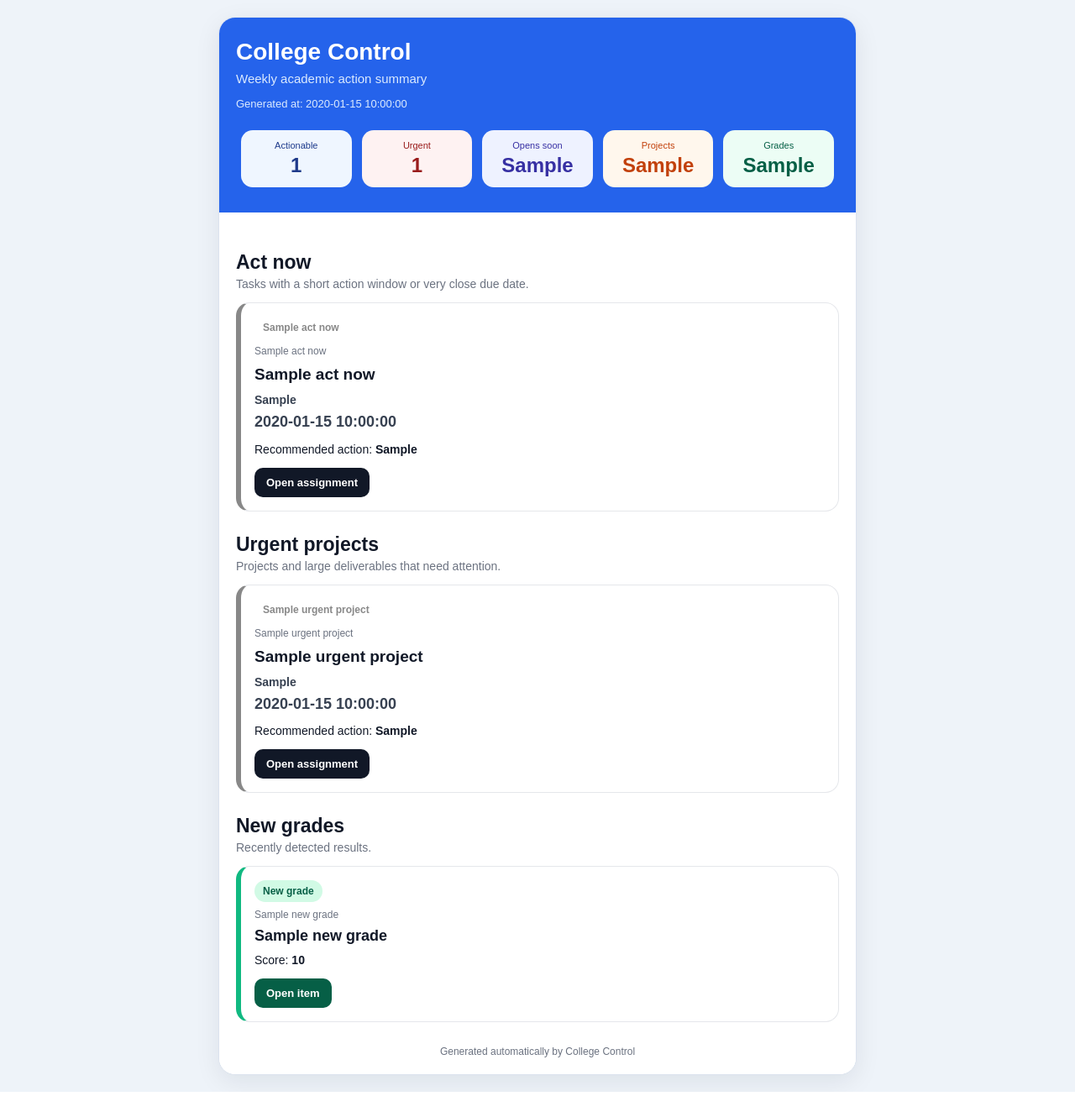
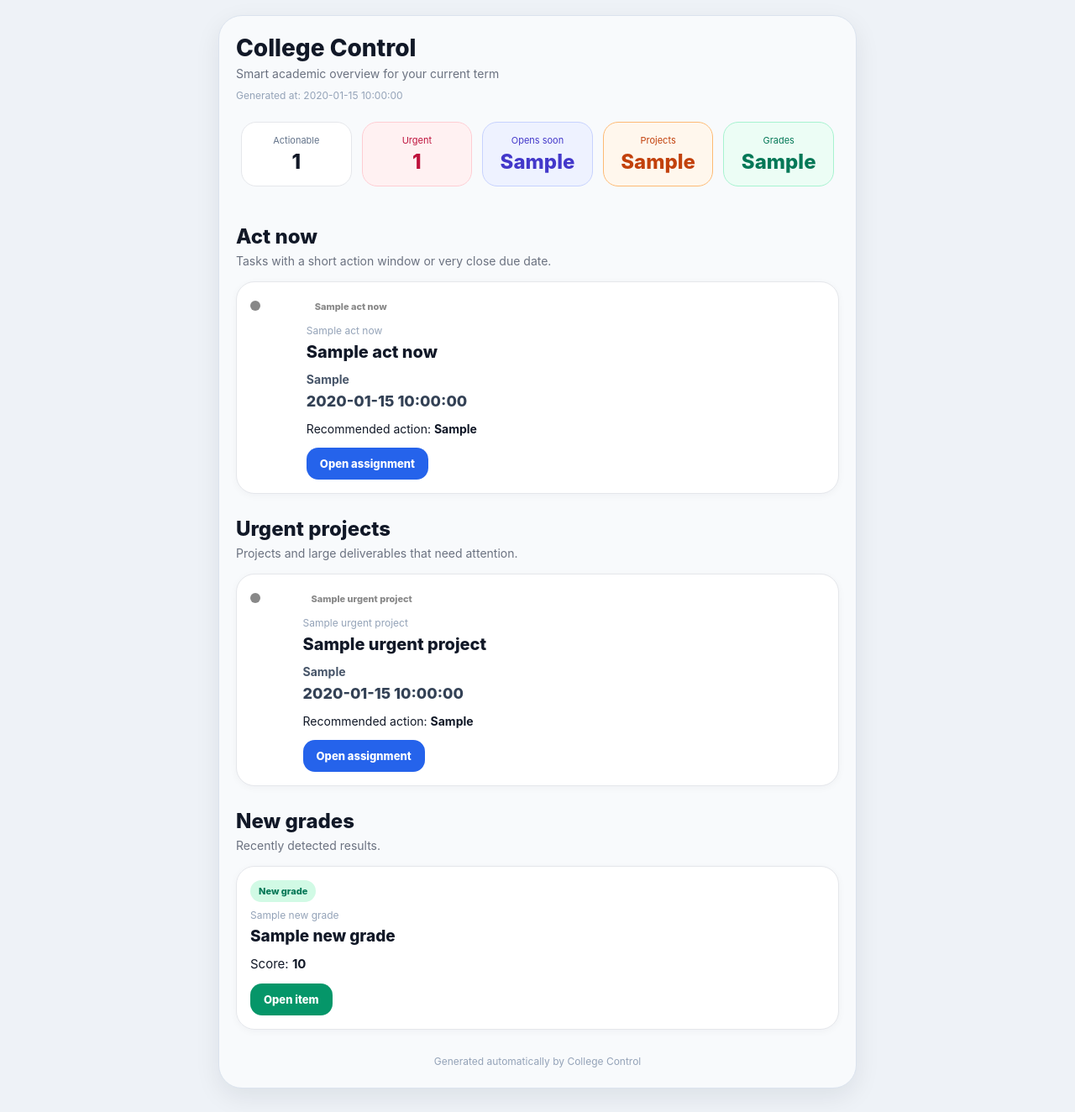
Before and after one commit to JobVillagran/collegeControl, a Python web app: template src/templates/summary_template.html in a window 1280 px wide. Shown: the whole page at 84% size. Before the commit the page ends 1300 px from the top, so only its background shows below. Run offline with Jinja, Linux system fonts and the light colour scheme; the template is opened without the code that fills it: most values are stand-ins (such as "Sample title", 1, 10 or a date in 2020).

Commit message:
Enhance summary template with improved styling, layout, and clarity; update presentation of actionable items and statistics

```diff
--- a/src/templates/summary_template.html
+++ b/src/templates/summary_template.html
@@ -7,66 +7,110 @@
     <meta name="color-scheme" content="light dark" />
     <meta name="supported-color-schemes" content="light dark" />
   </head>
-  <body style="margin:0; padding:0; background:#eef3f9; font-family:Arial, Helvetica, sans-serif; color:#111827;">
-    <div style="max-width:760px; margin:0 auto; padding:20px 12px;">
+  <body style="margin:0; padding:0; background:#eef2f7; font-family:-apple-system,BlinkMacSystemFont,'Segoe UI',Arial,Helvetica,sans-serif; color:#111827;">
+    <div style="max-width:760px; margin:0 auto; padding:18px 12px 28px 12px;">
+      <div
+        style="
+          background:#f8fafc;
+          border:1px solid #dbe3ee;
+          border-radius:28px;
+          overflow:hidden;
+          box-shadow:0 10px 30px rgba(15,23,42,0.08);
+        "
+      >
+        <div style="padding:22px 20px 10px 20px;">
+          <div style="font-size:28px; font-weight:800; line-height:1.15; color:#111827;">
+            College Control
+          </div>
+
+          <div style="font-size:14px; color:#6b7280; margin-top:6px;">
+            Smart academic overview for your current term
+          </div>
+
+          <div style="font-size:12px; color:#94a3b8; margin-top:10px;">
+            Generated at: {{ payload.generated_at }}
+          </div>
+        </div>
+
+        <div style="padding:8px 20px 6px 20px;">
+          <table role="presentation" cellpadding="0" cellspacing="0" width="100%">
+            <tr>
+              <td style="padding:6px; width:20%;">
                 <div
                   style="
                     background:#ffffff;
-          border:1px solid #dbe3ee;
-          border-radius:20px;
-          overflow:hidden;
-          box-shadow:0 8px 30px rgba(15,23,42,0.08);
+                    border:1px solid #e5e7eb;
+                    border-radius:18px;
+                    padding:14px 10px;
+                    text-align:center;
                   "
                 >
-        <div style="background:#2563eb; padding:24px 20px; color:#ffffff;">
-          <div style="font-size:28px; font-weight:700; line-height:1.2; color:#ffffff;">
-            College Control
-          </div>
-          <div style="font-size:15px; margin-top:6px; color:#dbeafe;">
-            Weekly academic action summary
-          </div>
-          <div style="font-size:13px; margin-top:14px; color:#dbeafe;">
-            Generated at: {{ payload.generated_at }}
-          </div>
-
-          <table role="presentation" cellpadding="0" cellspacing="0" width="100%" style="margin-top:18px;">
-            <tr>
-              <td style="padding:6px; width:20%;">
-                <div style="background:#eff6ff; border-radius:14px; padding:12px 8px; text-align:center;">
-                  <div style="font-size:11px; color:#1e3a8a;">Actionable</div>
-                  <div style="font-size:24px; font-weight:700; color:#1e3a8a; margin-top:4px;">
+                  <div style="font-size:11px; color:#64748b;">Actionable</div>
+                  <div style="font-size:24px; font-weight:800; color:#111827; margin-top:4px;">
                     {{ payload.summary_stats.total_actionable }}
                   </div>
                 </div>
               </td>
               <td style="padding:6px; width:20%;">
-                <div style="background:#fef2f2; border-radius:14px; padding:12px 8px; text-align:center;">
-                  <div style="font-size:11px; color:#991b1b;">Urgent</div>
-                  <div style="font-size:24px; font-weight:700; color:#991b1b; margin-top:4px;">
+                <div
+                  style="
+                    background:#fff1f2;
+                    border:1px solid #fecdd3;
+                    border-radius:18px;
+                    padding:14px 10px;
+                    text-align:center;
+                  "
+                >
+                  <div style="font-size:11px; color:#be123c;">Urgent</div>
+                  <div style="font-size:24px; font-weight:800; color:#be123c; margin-top:4px;">
                     {{ payload.summary_stats.total_urgent }}
                   </div>
                 </div>
               </td>
               <td style="padding:6px; width:20%;">
-                <div style="background:#eef2ff; border-radius:14px; padding:12px 8px; text-align:center;">
-                  <div style="font-size:11px; color:#3730a3;">Opens soon</div>
-                  <div style="font-size:24px; font-weight:700; color:#3730a3; margin-top:4px;">
+                <div
+                  style="
+                    background:#eef2ff;
+                    border:1px solid #c7d2fe;
+                    border-radius:18px;
+                    padding:14px 10px;
+                    text-align:center;
+                  "
+                >
+                  <div style="font-size:11px; color:#4338ca;">Opens soon</div>
+                  <div style="font-size:24px; font-weight:800; color:#4338ca; margin-top:4px;">
                     {{ payload.summary_stats.opens_soon }}
                   </div>
                 </div>
               </td>
               <td style="padding:6px; width:20%;">
-                <div style="background:#fff7ed; border-radius:14px; padding:12px 8px; text-align:center;">
+                <div
+                  style="
+                    background:#fff7ed;
+                    border:1px solid #fdba74;
+                    border-radius:18px;
+                    padding:14px 10px;
+                    text-align:center;
+                  "
+                >
                   <div style="font-size:11px; color:#c2410c;">Projects</div>
-                  <div style="font-size:24px; font-weight:700; color:#c2410c; margin-top:4px;">
+                  <div style="font-size:24px; font-weight:800; color:#c2410c; margin-top:4px;">
                     {{ payload.summary_stats.urgent_projects }}
                   </div>
                 </div>
               </td>
               <td style="padding:6px; width:20%;">
-                <div style="background:#ecfdf5; border-radius:14px; padding:12px 8px; text-align:center;">
-                  <div style="font-size:11px; color:#065f46;">Grades</div>
-                  <div style="font-size:24px; font-weight:700; color:#065f46; margin-top:4px;">
+                <div
+                  style="
+                    background:#ecfdf5;
+                    border:1px solid #a7f3d0;
+                    border-radius:18px;
+                    padding:14px 10px;
+                    text-align:center;
+                  "
+                >
+                  <div style="font-size:11px; color:#047857;">Grades</div>
+                  <div style="font-size:24px; font-weight:800; color:#047857; margin-top:4px;">
                     {{ payload.summary_stats.new_grades }}
                   </div>
                 </div>
@@ -75,26 +119,40 @@
           </table>
         </div>
 
-        <div style="padding:20px; background:#ffffff;">
+        <div style="padding:6px 20px 24px 20px;">
           {% macro task_card(item) -%}
           <div
             style="
               background:#ffffff;
               border:1px solid #e5e7eb;
-              border-left:6px solid {{ item.border_color }};
-              border-radius:16px;
+              border-radius:22px;
               padding:16px;
               margin-bottom:14px;
+              box-shadow:0 2px 10px rgba(15,23,42,0.04);
             "
           >
-            <div style="margin-bottom:8px;">
+            <table role="presentation" cellpadding="0" cellspacing="0" width="100%">
+              <tr>
+                <td valign="top" style="padding-right:10px;">
+                  <div
+                    style="
+                      width:12px;
+                      height:12px;
+                      border-radius:999px;
+                      margin-top:6px;
+                      background:{{ item.border_color }};
+                    "
+                  ></div>
+                </td>
+                <td valign="top">
+                  <div style="display:block; margin-bottom:8px;">
                     <span
                       style="
                         display:inline-block;
                         padding:6px 10px;
                         border-radius:999px;
-                  font-size:12px;
-                  font-weight:700;
+                        font-size:11px;
+                        font-weight:800;
                         background:{{ item.badge_bg }};
                         color:{{ item.badge_color }};
                       "
@@ -103,15 +161,15 @@
                     </span>
                   </div>
 
-            <div style="font-size:12px; color:#6b7280; margin-bottom:8px;">
+                  <div style="font-size:12px; color:#94a3b8; margin-bottom:6px;">
                     {{ item.course_name }}
                   </div>
 
-            <div style="font-size:19px; line-height:1.35; font-weight:700; color:#111827; margin-bottom:10px;">
+                  <div style="font-size:20px; line-height:1.28; font-weight:800; color:#111827; margin-bottom:10px;">
                     {{ item.assignment_name }}
                   </div>
 
-            <div style="font-size:14px; color:#374151; margin-bottom:6px;">
+                  <div style="font-size:14px; color:#475569; margin-bottom:6px;">
                     <strong>{{ item.meta_line }}</strong>
                   </div>
 
@@ -175,25 +236,25 @@
                   display:inline-block;
                   padding:6px 10px;
                   border-radius:999px;
-                  font-size:12px;
-                  font-weight:700;
+                  font-size:11px;
+                  font-weight:800;
                   background:#d1fae5;
-                  color:#065f46;
+                  color:#047857;
                 "
               >
                 New grade
               </span>
             </div>
 
-            <div style="font-size:12px; color:#6b7280; margin-bottom:8px;">
+            <div style="font-size:12px; color:#94a3b8; margin-bottom:6px;">
               {{ item.course_name }}
             </div>
 
-            <div style="font-size:18px; font-weight:700; color:#111827; margin-bottom:10px;">
+            <div style="font-size:19px; line-height:1.3; font-weight:800; color:#111827; margin-bottom:10px;">
               {{ item.assignment_name }}
             </div>
 
-            <div style="font-size:14px; color:#111827; margin-bottom:14px;">
+            <div style="font-size:15px; color:#111827; margin-bottom:14px;">
               Score: <strong>{{ item.score_display }}</strong>
             </div>
 
@@ -244,19 +305,19 @@
               </span>
             </div>
 
-            <div style="font-size:12px; color:#6b7280; margin-bottom:8px;">
+            <div style="font-size:12px; color:#94a3b8; margin-bottom:6px;">
               {{ item.course_name }}
             </div>
 
-            <div style="font-size:18px; font-weight:700; color:#111827; margin-bottom:10px;">
+            <div style="font-size:19px; line-height:1.3; font-weight:800; color:#111827; margin-bottom:10px;">
               {{ item.assignment_name }}
             </div>
 
-            <div style="font-size:14px; color:#374151; margin-bottom:6px;">
+            <div style="font-size:14px; color:#475569; margin-bottom:6px;">
               Before: <strong>{{ item.before_due_display }}</strong>
             </div>
 
-            <div style="font-size:14px; color:#374151; margin-bottom:14px;">
+            <div style="font-size:14px; color:#475569; margin-bottom:14px;">
               Now: <strong>{{ item.after_due_display }}</strong>
             </div>
 
@@ -282,10 +343,14 @@
 
           {% macro section(title, subtitle, items, mode="task") -%}
           {% if items %}
-          <div style="margin-top:26px;">
+          <div style="margin-top:28px;">
             <div style="margin-bottom:14px;">
-              <div style="font-size:23px; font-weight:700; color:#111827;">{{ title }}</div>
-              <div style="font-size:14px; color:#6b7280; margin-top:4px;">{{ subtitle }}</div>
+              <div style="font-size:24px; font-weight:800; color:#111827; line-height:1.2;">
+                {{ title }}
+              </div>
+              <div style="font-size:14px; color:#6b7280; margin-top:4px; line-height:1.45;">
+                {{ subtitle }}
+              </div>
             </div>
 
             {% for item in items %}
@@ -311,7 +376,7 @@
           {{ section("Deadline changes", "Due date changes detected since the last run.", payload.sections.changed_assignments, "changed") }}
           {{ section("New grades", "Recently detected results.", payload.sections.new_grades, "grade") }}
 
-          <div style="margin-top:28px; font-size:12px; color:#6b7280; text-align:center;">
+          <div style="margin-top:30px; font-size:12px; color:#94a3b8; text-align:center;">
             Generated automatically by College Control
           </div>
         </div>
```
Also changed, not shown: other parts of src/templates/summary_template.html (+27 -24 lines). Lines whose indentation alone changed are shown as unchanged.
